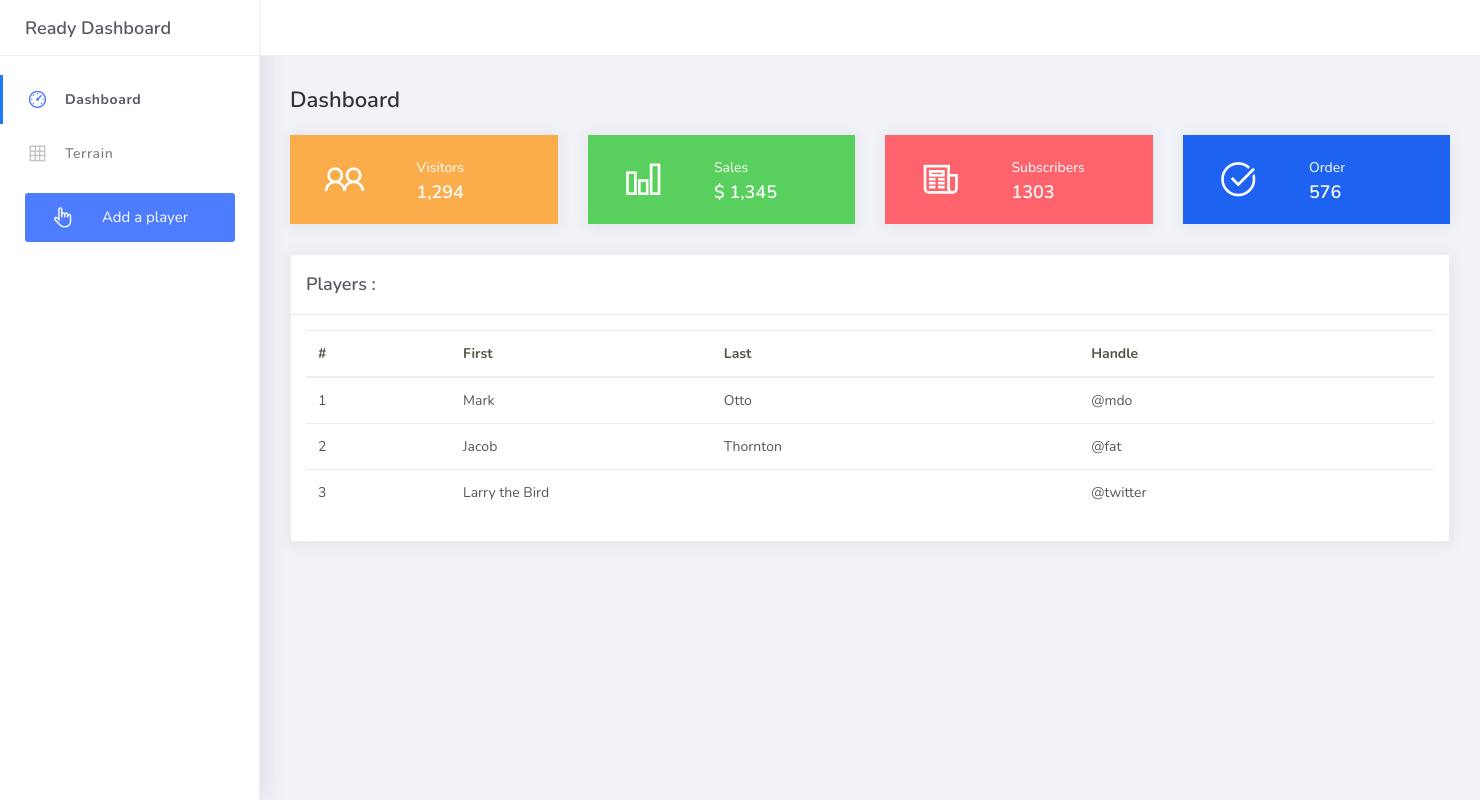
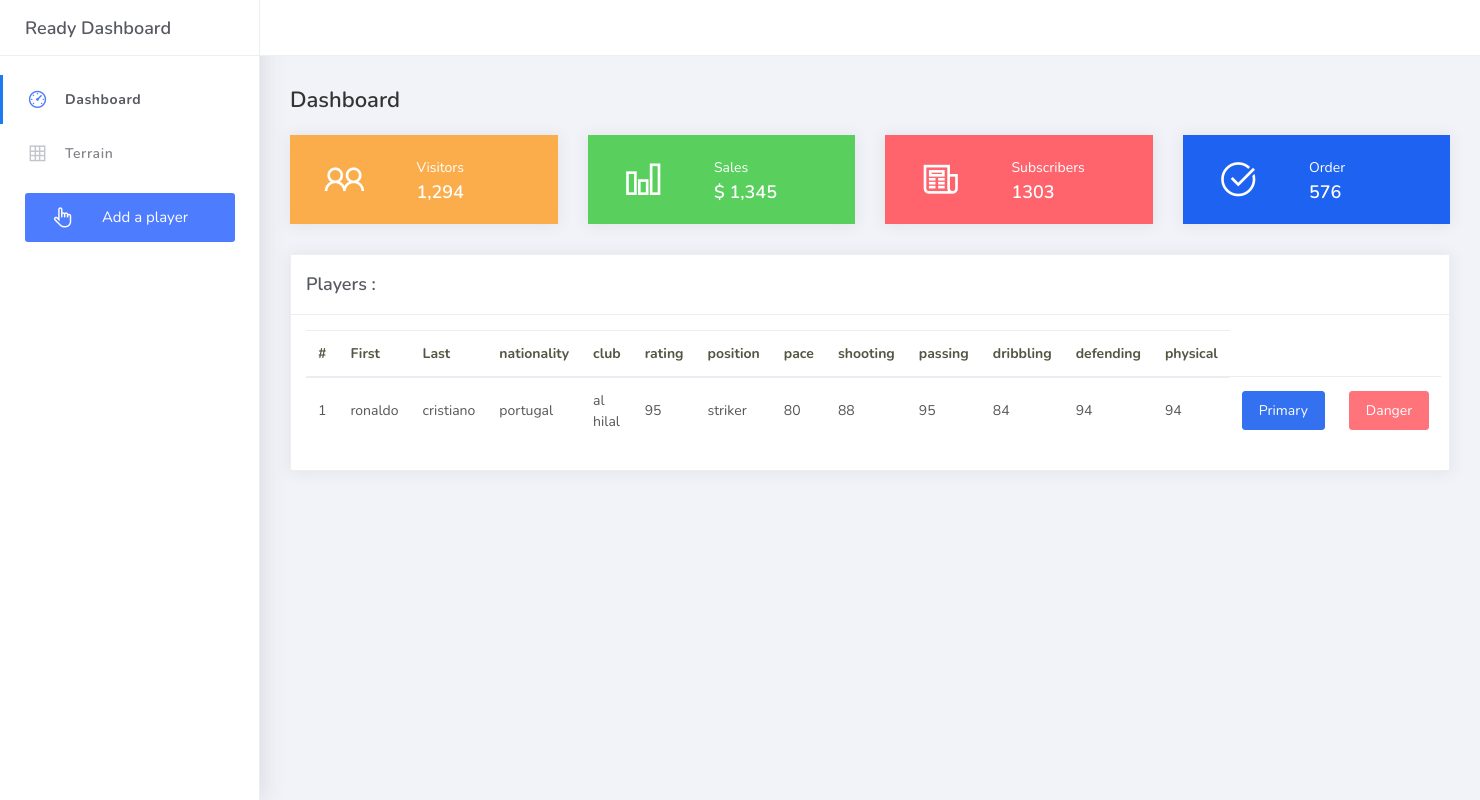
Before and after one commit to Salma-007/futChampions-manage, a PHP site: page / in a window 1480 px wide. Run offline with PHP 8.4, Linux system fonts and the light colour scheme.

Commit message:
tableau de joueur

```diff
--- a/index.php
+++ b/index.php
@@ -219,27 +219,38 @@
 											<th scope="col">#</th>
 											<th scope="col">First</th>
 											<th scope="col">Last</th>
-											<th scope="col">Handle</th>
+											<th scope="col">nationality</th>
+											<th scope="col">club</th>
+											<th scope="col">rating</th>
+											<th scope="col">position</th>
+											<th scope="col">pace</th>
+											<th scope="col">shooting</th>
+											<th scope="col">passing</th>
+											<th scope="col">dribbling</th>
+											<th scope="col">defending</th>
+											<th scope="col">physical</th>
 										</tr>
 									</thead>
 									<tbody>
 										<tr>
 											<td>1</td>
-											<td>Mark</td>
-											<td>Otto</td>
-											<td>@mdo</td>
+											<td>ronaldo</td>
+											<td>cristiano</td>
+											<td>portugal</td>
+											<td>al hilal</td>
+											<td>95</td>
+											<td>striker</td>
+											<td>80</td>
+											<td>88</td>
+											<td>95</td>
+											<td>84</td>
+											<td>94</td>
+											<td>94</td>
+											<td><button class="btn btn-primary ">Primary</button></td>
+											<td><button class="btn btn-danger">Danger</button></td>
 										</tr>
-										<tr>
-											<td>2</td>
-											<td>Jacob</td>
-											<td>Thornton</td>
-											<td>@fat</td>
-										</tr>
-										<tr>
-											<td>3</td>
-											<td colspan="2">Larry the Bird</td>
-											<td>@twitter</td>
-										</tr>
+
+
 									</tbody>
 								</table>
 							</div>
```
